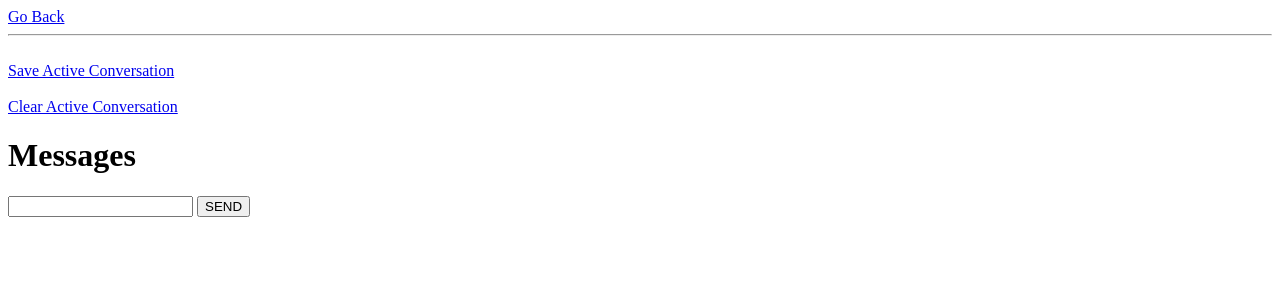
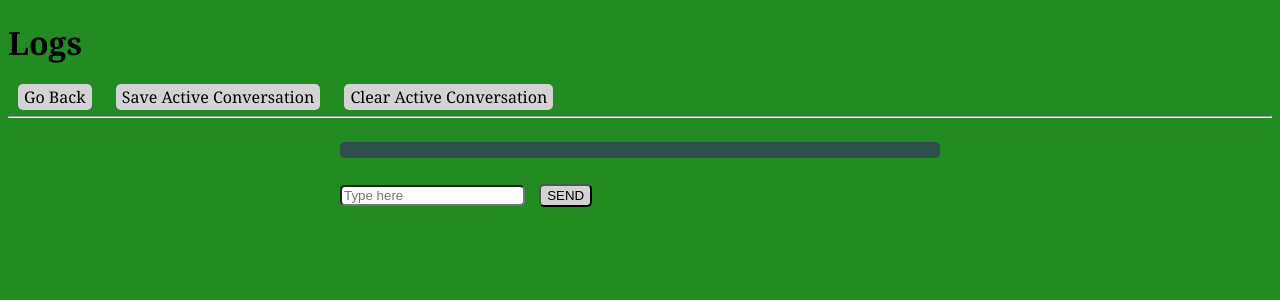
Before and after one commit to Don-TheDev/Capstone, a Django app: page /omnichat_web/completions in a window 1280 px wide. Shown: the top 300 px of the page. Run offline with Django 3.2, Linux system fonts and the light colour scheme; parts of the project's set-up code (start-up, migrations or seed data) failed here and were passed over.

Commit message:
added sytling

```diff
--- a/omnichat_web/static/omnichat_web/style.css
+++ b/omnichat_web/static/omnichat_web/style.css
@@ -0,0 +1,95 @@
+html {
+    font-family: "PT Sans", Georgia, serif;
+    background-color: forestgreen;
+}
+
+/* Forms */
+.message-input {
+    border-radius: 5px;
+}
+
+
+.edit-input {
+    display: block;
+    border-radius: 5px;
+}
+
+/*  Button */
+.button {
+    background-color: lightgray;
+    color: black;
+    text-decoration: none;
+    padding: 2px 6px 2px 6px;
+    margin: 10px;
+    transition-duration: 0.4s;
+    border-radius: 5px;
+}
+
+.button:hover {
+    background-color: darkgreen;
+    color: lightgray;
+    box-shadow: 0 12px 16px 0 rgba(0, 0, 0, 0.24), 0 17px 50px 0 rgba(0, 0, 0, 0.19);
+}
+
+
+/* Chat Messages */
+.message-list {
+    list-style-type: none;
+    max-height: fit-content;
+    overflow: auto;
+    background-color: darkslategray;
+    border-radius: 5px;
+}
+
+
+.discussion {
+    max-width: 600px;
+    margin: 0 auto;
+
+    display: flex;
+    flex-flow: column wrap;
+}
+
+.discussion>.bubble {
+    border-radius: 1em;
+    padding: 0.25em 0.75em;
+    margin: 0.0625em;
+    max-width: 50%;
+}
+
+.discussion>.bubble.sender {
+    align-self: flex-start;
+    background-color: cornflowerblue;
+    color: #fff;
+}
+
+.discussion>.bubble.recipient {
+    align-self: flex-end;
+    background-color: #efefef;
+}
+
+.discussion>.bubble.sender.first {
+    border-bottom-left-radius: 0.1em;
+}
+
+.discussion>.bubble.sender.last {
+    border-top-left-radius: 0.1em;
+}
+
+.discussion>.bubble.sender.middle {
+    border-bottom-left-radius: 0.1em;
+    border-top-left-radius: 0.1em;
+}
+
+.discussion>.bubble.recipient.first {
+    border-bottom-right-radius: 0.1em;
+}
+
+.discussion>.bubble.recipient.last {
+    border-top-right-radius: 0.1em;
+}
+
+.discussion>.bubble.recipient.middle {
+    border-bottom-right-radius: 0.1em;
+    border-top-right-radius: 0.1em;
+}
--- a/omnichat_web/templates/omnichat_web/completions.html
+++ b/omnichat_web/templates/omnichat_web/completions.html
@@ -4,28 +4,30 @@
     <meta charset="UTF-8">
     <meta http-equiv="X-UA-Compatible" content="IE=edge">
     <meta name="viewport" content="width=device-width, initial-scale=1.0">
-    <title>{{ botname }} Messages</title>
+    <title>Omnichat Logs</title>
+    {% load static %}
+    <link rel="stylesheet" type="text/css" href="{% static 'omnichat_web/style.css' %}">
 </head>
 <body>
-    <a href="{% url 'omnichat_web:index' %}">Go Back</a>
-    <hr />
-    <br />
-    <a href="{% url 'omnichat_web:save_conversation' %}">Save Active Conversation</a>
-    <br />
-    <br />
-    <a href="{% url 'omnichat_web:clear_conversation' %}">Clear Active Conversation</a>
-    <h1>Messages</h1>
+    <h1>Logs</h1>
+    <a href="{% url 'omnichat_web:index' %}" class="button">Go Back</a>
+    <a href="{% url 'omnichat_web:save_conversation' %}" class="button">Save Active Conversation</a>
+    <a href="{% url 'omnichat_web:clear_conversation' %}" class="button">Clear Active Conversation</a>
+    <hr/>
+    <section  class="discussion">
         {% if ai_text %}
-        <ul style="list-style-type: none;">
+        <ul class="message-list">
             {% for message in ai_text %}
-            <li><p>{{ message }}</p></li>
+            <!-- class="{% cycle 'bubble sender last' 'bubble recipient last' %}" -->
+            <li ><p>{{ message }}</p></li>
             {% endfor %}
         </ul>
         {% endif %}
         <form action="create_completion" method="post">
             {% csrf_token %}
             {{ form }}
-        <input type="submit" value="SEND">
+            <input type="submit" value="SEND" class="button">
         </form>
+    </section>
 </body>
 </html>
--- a/omnichat_web/views.py
+++ b/omnichat_web/views.py
@@ -26,14 +26,32 @@ global server_thread
 
 
 class CompletionForm(forms.Form):
-    text = forms.CharField(label='',)
+    text = forms.CharField(label='', widget=forms.TextInput(
+        attrs={
+            'class': 'message-input',
+            'placeholder': 'Type here'
+        }
+    ))
+
+
+# class GPTModelForm(forms.Form):
+#     prompt = forms.CharField(label=mark_safe(
+#         'Prompt:<br/>'), widget=forms.Textarea)
+#     examples = forms.CharField(label=mark_safe(
+#         'Examples:<br/>'), widget=forms.Textarea)
 
 
 class GPTModelForm(forms.Form):
-    prompt = forms.CharField(label=mark_safe(
-        'Prompt:<br/>'), widget=forms.Textarea)
-    examples = forms.CharField(label=mark_safe(
-        'Examples:<br/>'), widget=forms.Textarea)
+    prompt = forms.CharField(label='Prompt:', widget=forms.Textarea(
+        attrs={
+            'class': 'edit-input',
+        }
+    ))
+    examples = forms.CharField(label='Examples:', widget=forms.Textarea(
+        attrs={
+            'class': 'edit-input',
+        }
+    ))
 
 
 # class CompletionCreateAPIView(CreateAPIView):
```
Also changed, not shown: omnichat_web/templates/omnichat_web/gpt_options.html (+8 -6 lines), omnichat_web/templates/omnichat_web/index.html (+9 -4 lines), omnichat_web/templates/omnichat_web/options.html (+7 -3 lines). Lines whose indentation alone changed are shown as unchanged.
